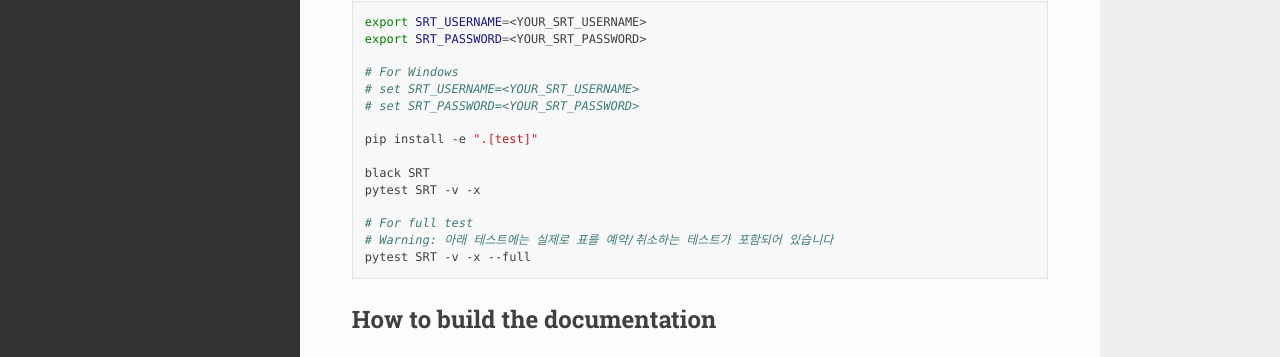
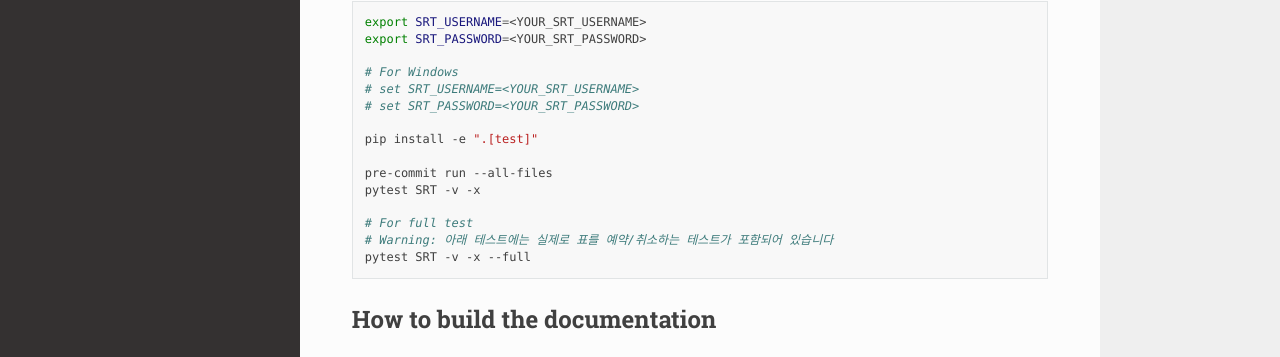
Before and after one commit to ryanking13/SRT, a Sphinx documentation site: the page built from docs/contribution.md, in a window 1280 px wide and 1008 px high. Shown: the part 384-741 px from the top of the window. Built offline with Sphinx 7.4.7 and the Read the Docs theme 2.0.0, drawn with Linux system fonts in a browser that asks for light colours.

Commit message:
Fix black linter issue 1. Add black version as test dependency 2. Add pre-commit as test dependency 3. Update docs/contribution.md https://github.com/ryanking13/SRT/issues/259#issuecomment-1934114729

```diff
--- a/docs/contribution.md
+++ b/docs/contribution.md
@@ -19,7 +19,7 @@ export SRT_PASSWORD=<YOUR_SRT_PASSWORD>
 
 pip install -e ".[test]"
 
-black SRT
+pre-commit run --all-files
 pytest SRT -v -x
 
 # For full test
--- a/pyproject.toml
+++ b/pyproject.toml
@@ -27,7 +27,8 @@ Changelog = "https://github.com/ryanking13/SRT/blob/master/CHANGELOG.md"
 test = [
   "pytest",
   "pytest-httpserver",
-  "black",
+  "black==23.12.1",
+  "pre-commit",
 ]
 
 
```
